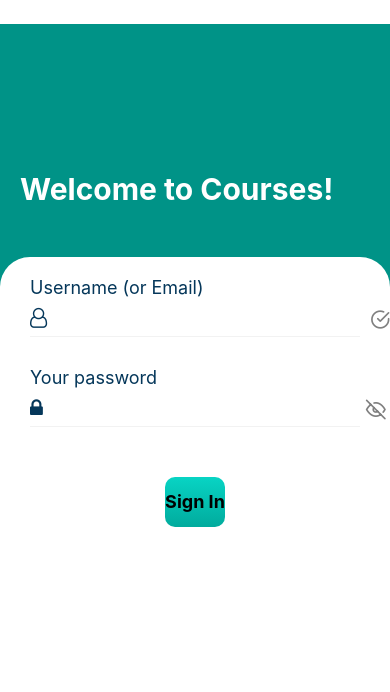
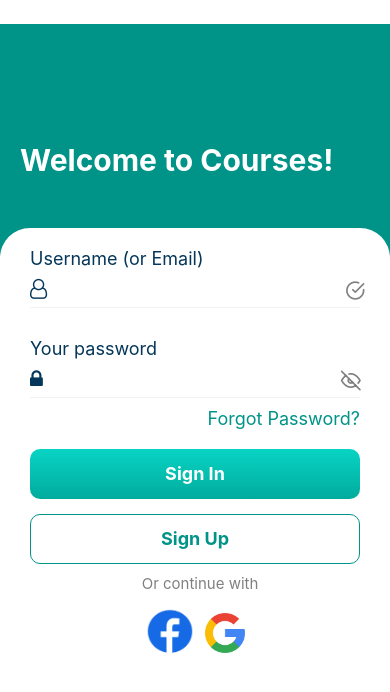
Before and after one commit to ngocthuc37/OnlineLearning, a React Native app: screen / in a window 390 px wide. Shown: the top 692 px of the page. Built offline with nearby package versions, Linux system fonts and the light colour scheme.

Commit message:
add sign in view components

```diff
--- a/source/components/Authentication/SignIn/sign-in.js
+++ b/source/components/Authentication/SignIn/sign-in.js
@@ -1,5 +1,5 @@
 import React, {useContext, useEffect, useState} from 'react'
-import {View, TextInput, Text, StyleSheet, Image, Dimensions, TouchableOpacity, Platform} from 'react-native'
+import {View, TextInput, Text, StyleSheet, Image, Dimensions, TouchableOpacity, Platform, StatusBar} from 'react-native'
 
 import * as Animatable from 'react-native-animatable';
 import {LinearGradient} from 'expo-linear-gradient';
@@ -13,6 +13,7 @@ const SignIn = () => {
 
     return (
         <View style={styles.container}>
+            <StatusBar backgroundColor='#009387' barStyle = 'light-content' />
             <View style={styles.header}>
                 <Text style={styles.text_header}>Welcome to Courses!</Text>
             </View>
@@ -54,13 +55,41 @@ const SignIn = () => {
                         size = {20}
                     />
                 </View>
+                <View style ={styles.forgot}>
+                    <Text style={styles.textForgot}>Forgot Password?</Text>
+                </View>
                 <View style={styles.button}>
                     <LinearGradient
-                        colors = {['#08d4c4', '#01ab9d']}
-                        style = {styles.signIn}
+                         colors = {['#08d4c4', '#01ab9d']}
+                         style = {styles.signIn}
                     >
-                        <Text style={styles.textSign}>Sign In</Text>
+                        <Text style = {[styles.textSign, {color: 'white'}]}>Sign In</Text>
                     </LinearGradient>
+
+                    <TouchableOpacity
+                         style = {[styles.signIn, {
+                            marginTop: 15,
+                            borderWidth: 1,
+                            borderColor: '#009387'
+                         }]}
+                    >
+                        <Text style = {[styles.textSign, {color: '#009387'}]}>Sign Up</Text>
+                    </TouchableOpacity>
+                </View>
+                <View style ={styles.continueSign}>
+                    <Text style={{color: 'grey', fontSize: 15}}>Or continue with</Text>
+                </View>
+                <View style = {styles.loginWith}>
+                    <Image
+                        source = {require('../../../../assets/fb.png')}
+                        style = {styles.logoFacebook}
+                        resizeMode =  'stretch'
+                    />
+                    <Image
+                        source = {require('../../../../assets/google.png')}
+                        style = {styles.logoGoogle}
+                        resizeMode =  'stretch'
+                    />
                 </View>
             </View>
         </View>
@@ -73,10 +102,11 @@ const styles = StyleSheet.create({
       backgroundColor: '#009387'
     },
     header: {
-        flex: 1,
+        flex: 0.8,
         justifyContent: 'flex-end',
         paddingBottom: 50,
-        paddingHorizontal: 20
+        paddingHorizontal: 20,
+        backgroundColor: '#009387'
     },
     footer: {
         flex: 3,
@@ -95,17 +125,17 @@ const styles = StyleSheet.create({
     },
     textInput: {
         flex: 1,
-        fontSize: 20,
+        fontSize: 18,
         marginTop: Platform.OS === 'ios' ? 0 : -5,
         color: '#05375a',
         paddingLeft: 10
     },
     button: {
         alignItems: 'center',
-        marginTop: 50
+        marginTop: 20
     },
     signIn: {
-        width: "100",
+        width: '100%',
         height: 50,
         justifyContent: 'center',
         alignItems: 'center',
@@ -113,16 +143,49 @@ const styles = StyleSheet.create({
     },
     textSign: {
         fontSize: 18,
-        fontWeight: 'bold'
+        fontWeight: 'bold',
     },
     text_footer: {
         color: '#05375a',
-        fontSize: 18
+        fontSize: 18,
+
     },
     text_header: {
         color: 'white',
         fontWeight: 'bold',
         fontSize: 30
+    },
+    textForgot: {
+        fontSize: 18,
+        color: '#009387',
+
+    },
+    forgot: {
+        flexDirection: 'row',
+        justifyContent: 'flex-end',
+        marginTop: 10,
+        marginLeft: 10,
+    },
+    continueSign: {
+        flexDirection: 'row',
+        justifyContent: 'center',
+        marginTop: 10,
+        marginLeft: 10,
+    },
+    loginWith:{
+        marginTop: 15,
+        flexDirection: 'row',
+        justifyContent: 'center',
+    },
+    logoGoogle: {
+        width: 40,
+        height: 40,
+        marginLeft: 10,
+        marginTop: 5,
+    },
+    logoFacebook: {
+        width: 50,
+        height: 50
     }
   });
 
```
Also changed, not shown: assets/fb.png (added), assets/google.png (added).
